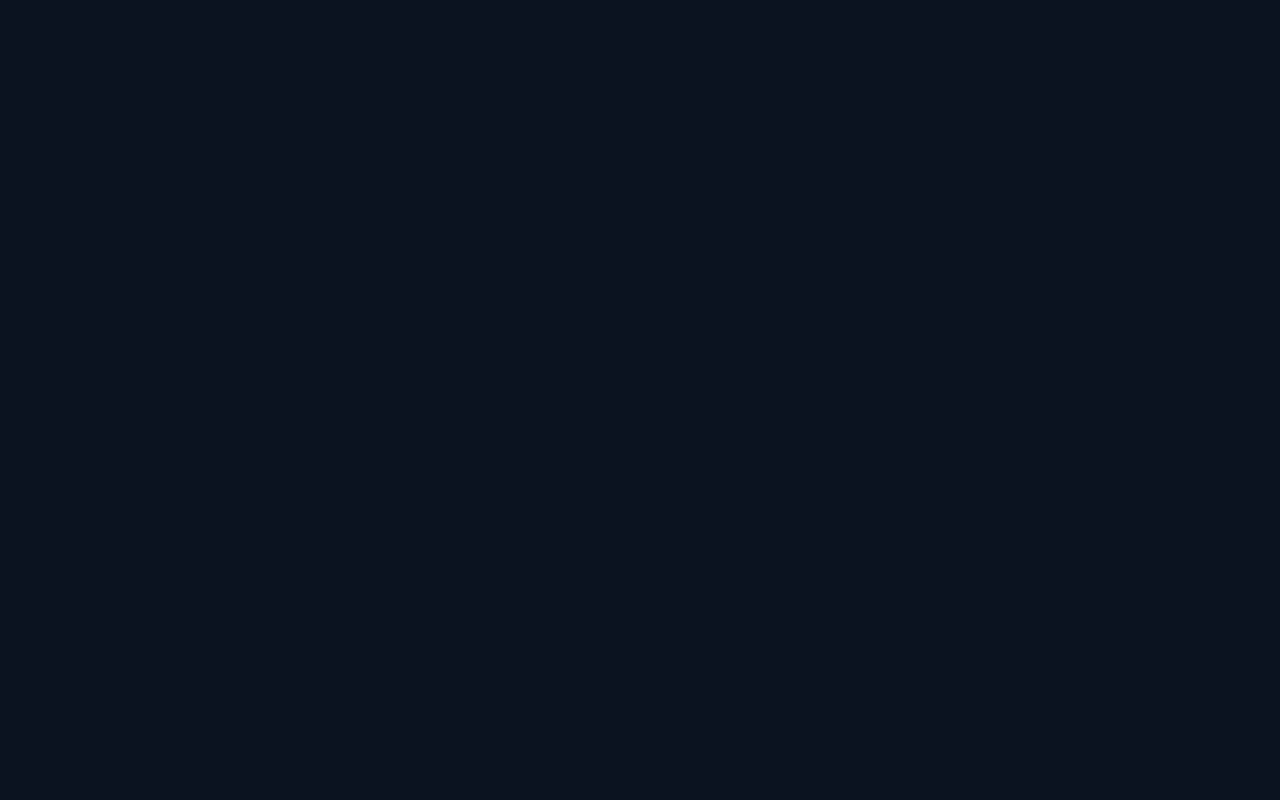
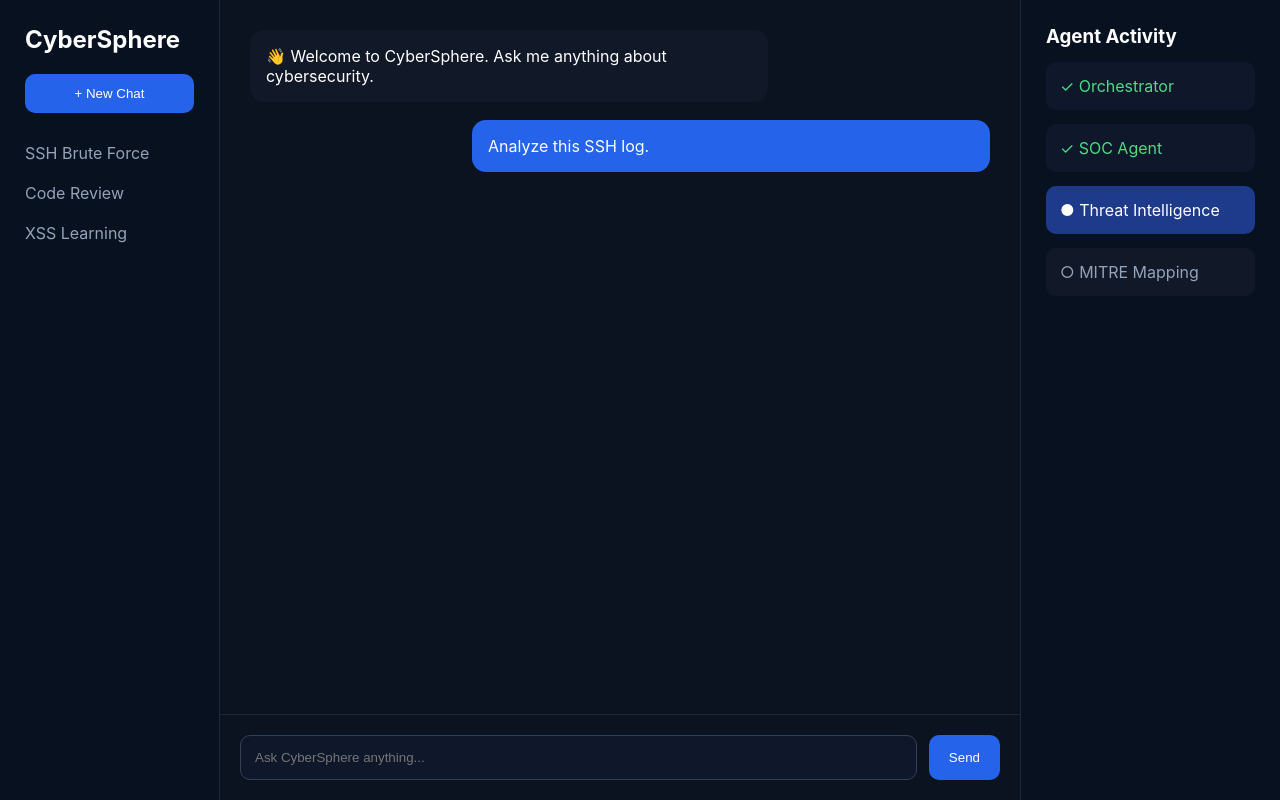
Before and after one commit to sweathamp/CyberSphere-AI, a React (Vite) app in the folder frontend/: page /chat in a window 1280 px wide. Before the commit this address had no page. Built offline with nearby package versions, Linux system fonts and the light colour scheme.

Commit message:
feat: build AI chat workspace with agent activity panel

```diff
--- a/frontend/src/App.tsx
+++ b/frontend/src/App.tsx
@@ -1,9 +1,9 @@
-
 import { Routes, Route } from "react-router-dom";
 
 import Landing from "./pages/Landing";
 import Login from "./pages/Login";
 import Dashboard from "./pages/Dashboard";
+import Chat from "./pages/Chat";
 
 export default function App() {
   return (
@@ -11,6 +11,7 @@ export default function App() {
       <Route path="/" element={<Landing />} />
       <Route path="/login" element={<Login />} />
       <Route path="/dashboard" element={<Dashboard />} />
+      <Route path="/chat" element={<Chat />} />
     </Routes>
   );
 }
--- a/frontend/src/index.css
+++ b/frontend/src/index.css
@@ -152,3 +152,108 @@ body{
   color:white;
   cursor:pointer;
 }
+
+
+.chat-page{
+  display:grid;
+  grid-template-columns:220px 1fr 260px;
+  min-height:100vh;
+}
+
+.chat-sidebar{
+  background:#081120;
+  padding:25px;
+  border-right:1px solid #1f2937;
+}
+
+.new-chat{
+  width:100%;
+  padding:12px;
+  margin:20px 0;
+  background:#2563eb;
+  border:none;
+  border-radius:10px;
+  color:white;
+}
+
+.history p{
+  padding:10px 0;
+  color:#94a3b8;
+}
+
+.chat-main{
+  display:flex;
+  flex-direction:column;
+}
+
+.messages{
+  flex:1;
+  padding:30px;
+}
+
+.bot-msg,
+.user-msg{
+  max-width:70%;
+  padding:16px;
+  border-radius:14px;
+  margin-bottom:18px;
+}
+
+.bot-msg{
+  background:#111827;
+}
+
+.user-msg{
+  background:#2563eb;
+  margin-left:auto;
+}
+
+.chat-input{
+  display:flex;
+  gap:12px;
+  padding:20px;
+  border-top:1px solid #1f2937;
+}
+
+.chat-input input{
+  flex:1;
+  padding:14px;
+  border-radius:10px;
+  border:1px solid #334155;
+  background:#0f172a;
+  color:white;
+}
+
+.chat-input button{
+  padding:14px 20px;
+  border:none;
+  border-radius:10px;
+  background:#2563eb;
+  color:white;
+}
+
+.agent-panel{
+  background:#081120;
+  border-left:1px solid #1f2937;
+  padding:25px;
+}
+
+.agent-card{
+  padding:14px;
+  margin-top:14px;
+  border-radius:10px;
+}
+
+.done{
+  background:#0f172a;
+  color:#4ade80;
+}
+
+.active{
+  background:#1e3a8a;
+}
+
+.waiting{
+  background:#111827;
+  color:#94a3b8;
+}
--- /dev/null
+++ b/frontend/src/pages/Chat.tsx
@@ -0,0 +1,74 @@
+
+import { useState } from "react";
+
+export default function Chat() {
+  const [message, setMessage] = useState("");
+
+  return (
+    <div className="chat-page">
+
+      <aside className="chat-sidebar">
+        <h2>CyberSphere</h2>
+
+        <button className="new-chat">+ New Chat</button>
+
+        <div className="history">
+          <p>SSH Brute Force</p>
+          <p>Code Review</p>
+          <p>XSS Learning</p>
+        </div>
+      </aside>
+
+      <main className="chat-main">
+
+        <div className="messages">
+
+          <div className="bot-msg">
+            👋 Welcome to CyberSphere. Ask me anything about cybersecurity.
+          </div>
+
+          <div className="user-msg">
+            Analyze this SSH log.
+          </div>
+
+        </div>
+
+        <div className="chat-input">
+
+          <input
+            value={message}
+            onChange={(e) => setMessage(e.target.value)}
+            placeholder="Ask CyberSphere anything..."
+          />
+
+          <button>Send</button>
+
+        </div>
+
+      </main>
+
+      <aside className="agent-panel">
+
+        <h3>Agent Activity</h3>
+
+        <div className="agent-card done">
+          ✓ Orchestrator
+        </div>
+
+        <div className="agent-card done">
+          ✓ SOC Agent
+        </div>
+
+        <div className="agent-card active">
+          ● Threat Intelligence
+        </div>
+
+        <div className="agent-card waiting">
+          ○ MITRE Mapping
+        </div>
+
+      </aside>
+
+    </div>
+  );
+}
--- a/frontend/src/pages/Dashboard.tsx
+++ b/frontend/src/pages/Dashboard.tsx
@@ -1,17 +1,15 @@
-
 import { Link } from "react-router-dom";
 
 export default function Dashboard() {
   return (
     <div className="dashboard">
-
+      {/* Sidebar */}
       <aside className="sidebar">
-
         <h2>CyberSphere</h2>
 
         <nav>
-          <a href="#">🏠 Dashboard</a>
-          <a href="#">💬 AI Chat</a>
+          <Link to="/dashboard">🏠 Dashboard</Link>
+          <Link to="/chat">💬 AI Chat</Link>
           <a href="#">🔍 Analyses</a>
           <a href="#">📄 Reports</a>
           <a href="#">📚 Learning</a>
@@ -21,67 +19,66 @@ export default function Dashboard() {
         <Link to="/">
           <button className="logout-btn">← Home</button>
         </Link>
-
       </aside>
 
+      {/* Main Content */}
       <main className="dashboard-content">
-
         <h1>Good Morning 👋</h1>
 
-        <p>
-          Welcome to your AI Cybersecurity Workspace.
-        </p>
+        <p>Welcome to your AI Cybersecurity Workspace.</p>
 
+        {/* Chat Shortcut */}
         <div className="chat-box">
+          <input placeholder="Ask CyberSphere anything..." />
 
-          <input
-            placeholder="Ask CyberSphere anything..."
-          />
-
-          <button>Analyze</button>
-
+          <Link to="/chat">
+            <button>Open AI Chat</button>
+          </Link>
         </div>
 
+        {/* Quick Actions */}
         <section className="quick-actions">
-
           <div className="action-card">
             <h3>Threat Intelligence</h3>
-            <p>Analyze IPs and URLs.</p>
+            <p>Analyze suspicious IPs, URLs, and domains.</p>
           </div>
 
           <div className="action-card">
-            <h3>Code Review</h3>
-            <p>Review secure code.</p>
+            <h3>Secure Code Review</h3>
+            <p>Review code for security vulnerabilities.</p>
           </div>
 
           <div className="action-card">
-            <h3>Log Analysis</h3>
-            <p>Investigate security logs.</p>
+            <h3>SOC Analysis</h3>
+            <p>Investigate logs and security incidents.</p>
           </div>
 
           <div className="action-card">
-            <h3>Learning</h3>
-            <p>Continue cybersecurity learning.</p>
+            <h3>Cyber Learning</h3>
+            <p>Continue your personalized learning journey.</p>
           </div>
-
         </section>
 
+        {/* Recent Activity */}
         <section className="recent">
-
           <h2>Recent Activity</h2>
 
           <div className="recent-card">
-            SSH Log Analysis · High Risk
+            <strong>SSH Log Analysis</strong>
+            <p>High Risk • Brute Force detected</p>
           </div>
 
           <div className="recent-card">
-            Secure Code Review · Medium Risk
+            <strong>Node.js Code Review</strong>
+            <p>Medium Risk • Authentication improvements suggested</p>
           </div>
 
+          <div className="recent-card">
+            <strong>SQL Injection Learning</strong>
+            <p>Completed interactive lesson</p>
+          </div>
         </section>
-
       </main>
-
     </div>
   );
 }
```
